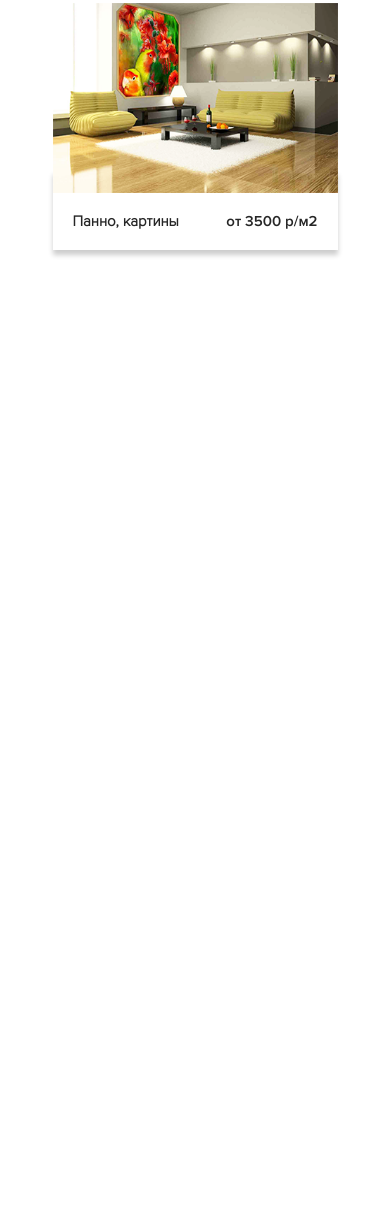
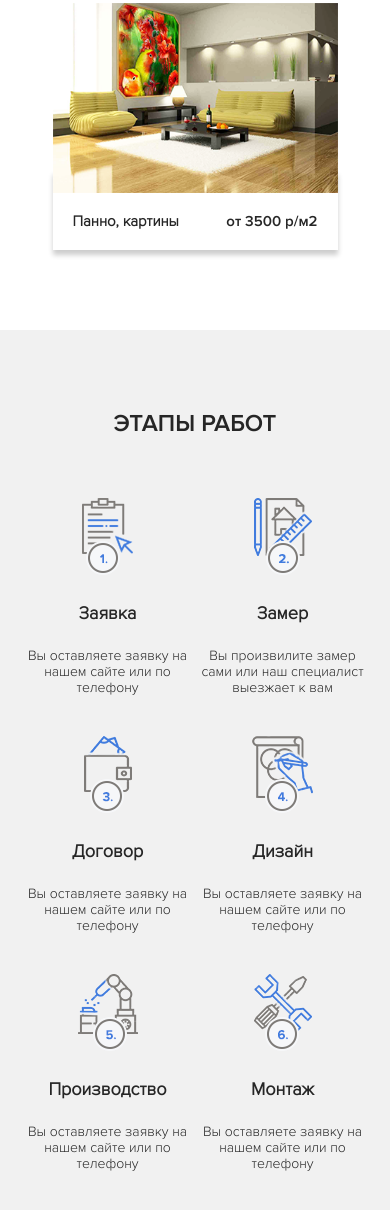
Before and after one commit to dimaproz/Skinali, a plain HTML site: page index.html in a window 390 px wide. Shown: the part 8128-9338 px from the top of the page. Before the commit the page ends 8458 px from the top, so only its background shows below. Drawn offline with Linux system fonts and the light colour scheme; a script that the page names is missing.

Commit message:
Сверстан блок с этапами работ, сделан адаптив, пофиксили адаптив для цен

```diff
--- a/index.html
+++ b/index.html
@@ -463,6 +463,64 @@
             <!-- /.container -->
         </section>
         <!-- /.section price -->
+        <section class="section steps">
+            <div class="container">
+                <h2 class="section-title section__title">
+                    Этапы работ
+                </h2>
+                <div class="steps-block">
+                    <div class="step">
+                        <img src="img/steps/step-1.png" alt="" class="step__image">
+                        <h4 class="step__title">Заявка</h4>
+                        <!-- /.step__title -->
+                        <div class="step__text">Вы оставляете заявку на нашем сайте или по телефону</div>
+                        <!-- /.step__text -->
+                    </div>
+                    <!-- /.step -->
+                    <div class="step">
+                        <img src="img/steps/step-2.png" alt="" class="step__image">
+                        <h4 class="step__title">Замер</h4>
+                        <!-- /.step__title -->
+                        <div class="step__text">Вы произвилите замер сами или наш специалист выезжает к вам</div>
+                        <!-- /.step__text -->
+                    </div>
+                    <!-- /.step -->
+                    <div class="step">
+                        <img src="img/steps/step-3.png" alt="" class="step__image">
+                        <h4 class="step__title">Договор</h4>
+                        <!-- /.step__title -->
+                        <div class="step__text">Вы оставляете заявку на нашем сайте или по телефону</div>
+                        <!-- /.step__text -->
+                    </div>
+                    <!-- /.step -->
+                    <div class="step">
+                        <img src="img/steps/step-4.png" alt="" class="step__image">
+                        <h4 class="step__title">Дизайн</h4>
+                        <!-- /.step__title -->
+                        <div class="step__text">Вы оставляете заявку на нашем сайте или по телефону</div>
+                        <!-- /.step__text -->
+                    </div>
+                    <!-- /.step -->
+                    <div class="step">
+                        <img src="img/steps/step-5.png" alt="" class="step__image">
+                        <h4 class="step__title">Производство</h4>
+                        <!-- /.step__title -->
+                        <div class="step__text">Вы оставляете заявку на нашем сайте или по телефону</div>
+                        <!-- /.step__text -->
+                    </div>
+                    <!-- /.step -->
+                    <div class="step">
+                        <img src="img/steps/step-6.png" alt="" class="step__image">
+                        <h4 class="step__title">Монтаж</h4>
+                        <!-- /.step__title -->
+                        <div class="step__text">Вы оставляете заявку на нашем сайте или по телефону</div>
+                        <!-- /.step__text -->
+                    </div>
+                    <!-- /.step -->
+                </div>
+                <!-- /.steps-block -->
+            </div>
+        </section>
     </main>
 
     <!-- Подключение виджета отбратной связи через соцсети -->
--- a/sass/blocks/_price.sass
+++ b/sass/blocks/_price.sass
@@ -45,14 +45,18 @@
                 z-index: 99
                 bottom: -80px
 
-
-@media (max-width: 991px)
+@media (max-width: 1199px)
     .price
         &-block
             justify-content: center
             &__card
+                margin: 50px
+@media (max-width: 991px)
+     .price
+        &-block
+            justify-content: center
+            &__card
                 margin: 20px
-
 @media (max-width: 400px)
     .price
         &-card
--- /dev/null
+++ b/sass/blocks/_steps.sass
@@ -0,0 +1,45 @@
+.step
+    text-align: center
+    position: relative
+    &__title
+        font-size: 18px
+    &__text
+        max-width: 165px
+        font-size: 14px
+        margin: auto
+        margin-bottom: 30px
+    &:last-child
+        &:before
+            display: none
+    &:before
+        content: ''
+        width: 100%
+        height: 2px
+        background-color: rgba(#7e7b78 , 0.5)
+        display: block
+        position: absolute
+        top: 31%
+        right: -62%
+    &s
+        background-color: #f1f1f1
+        &-block
+            display: flex
+            justify-content: space-between
+            flex-wrap: wrap
+@media (max-width: 1199px)
+    .step
+        margin-bottom: 10px
+        flex-basis: 33%
+        &:before
+            display: none
+@media (max-width: 991px)
+    .step
+        flex-basis: 33%
+        &:before
+            display: none
+@media (max-width: 768px)
+    .step
+        flex-basis: 50%
+@media (max-width: 320px)
+    .step
+        flex-basis: 100%
--- a/sass/style.sass
+++ b/sass/style.sass
@@ -16,3 +16,4 @@
 @import 'blocks/catalog'
 @import 'blocks/blog-list'
 @import 'blocks/price'
+@import 'blocks/steps'
```
Also changed, not shown: css/style.css, img/steps/step-1.png (added), img/steps/step-2.png (added), img/steps/step-3.png (added), img/steps/step-4.png (added), img/steps/step-5.png (added), img/steps/step-6.png (added), 1 other file.
